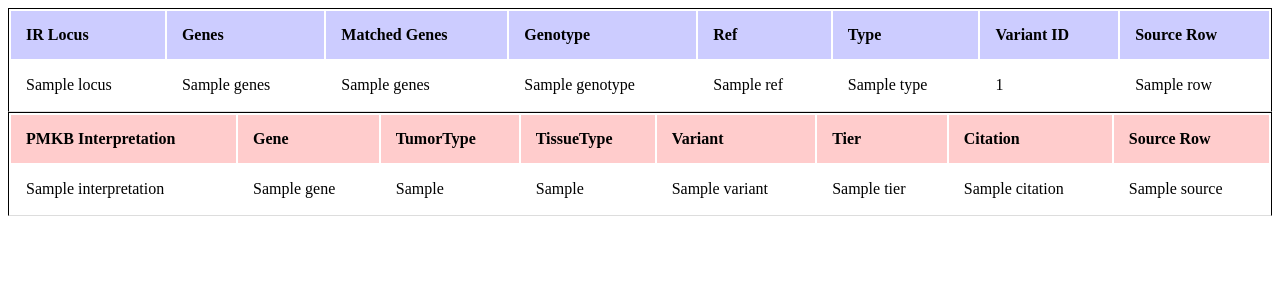
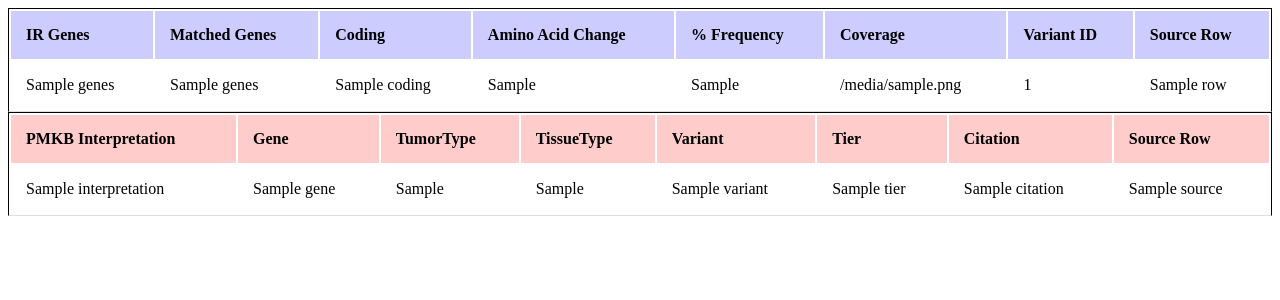
Before and after one commit to NYU-Molecular-Pathology/IR-interpreter, a Python web app: template app/templates/report.html in a window 1280 px wide. Shown: the top 300 px of the page. Run offline with Jinja, Linux system fonts and the light colour scheme; the template is opened without the code that fills it: most values are stand-ins (such as "Sample title", 1, 10 or a date in 2020).

Commit message:
update HTML template

```diff
--- a/app/templates/report.html
+++ b/app/templates/report.html
@@ -32,22 +32,22 @@
 
      <table style="width:100%;", class="irtable">
       <tr>
-        <th>IR Locus</th>
-        <th>Genes</th>
+        <th>IR Genes</th>
         <th>Matched Genes</th>
-        <th>Genotype</th>
-        <th>Ref</th>
-        <th>Type</th>
+        <th>Coding</th>
+        <th>Amino Acid Change</th>
+        <th>% Frequency</th>
+        <th>Coverage</th>
         <th>Variant ID</th>
         <th>Source Row</th>
       </tr>
       <tr>
-        <td>{{ record.data['Locus'] }}</td>
         <td>{{ record.data['Genes'] }}</td>
         <td>{{ record.genes }}</td>
-        <td>{{ record.data['Genotype'] }}</td>
-        <td>{{ record.data['Ref'] }}</td>
-        <td>{{ record.data['Type'] }}</td>
+        <td>{{ record.data['Coding'] }}</td>
+        <td>{{ record.data['Amino Acid Change'] }}</td>
+        <td>{{ record.data['% Frequency'] }}</td>
+        <td>{{ record.data['Coverage'] }}</td>
         <td>{{ record.data['Variant ID'] }}</td>
         <td>{{ record.data['Row'] }}</td>
       </tr>
```
